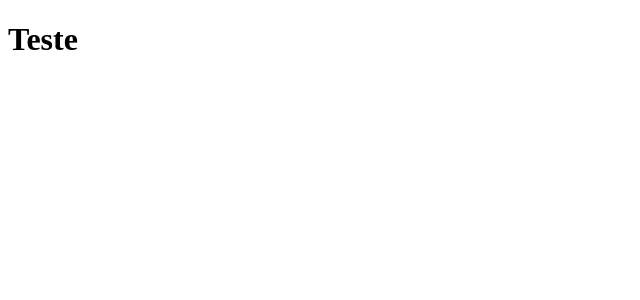
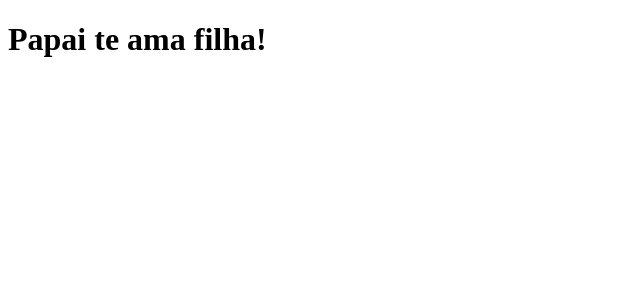
Before and after one commit to xLima12/clone-tabnews, a Next.js app: page / in a window 1280 px wide. Shown: the top 300 px of the page, without its empty margins (0-640 px from the left). Built offline with nearby package versions, Linux system fonts and the light colour scheme.

Commit message:
atualizando a página inicial

```diff
--- a/pages/index.js
+++ b/pages/index.js
@@ -1,5 +1,5 @@
 function Home() {
-    return <h1>Teste</h1>
+    return <h1>Papai te ama filha! </h1>
 }
 
 export default Home;
```
